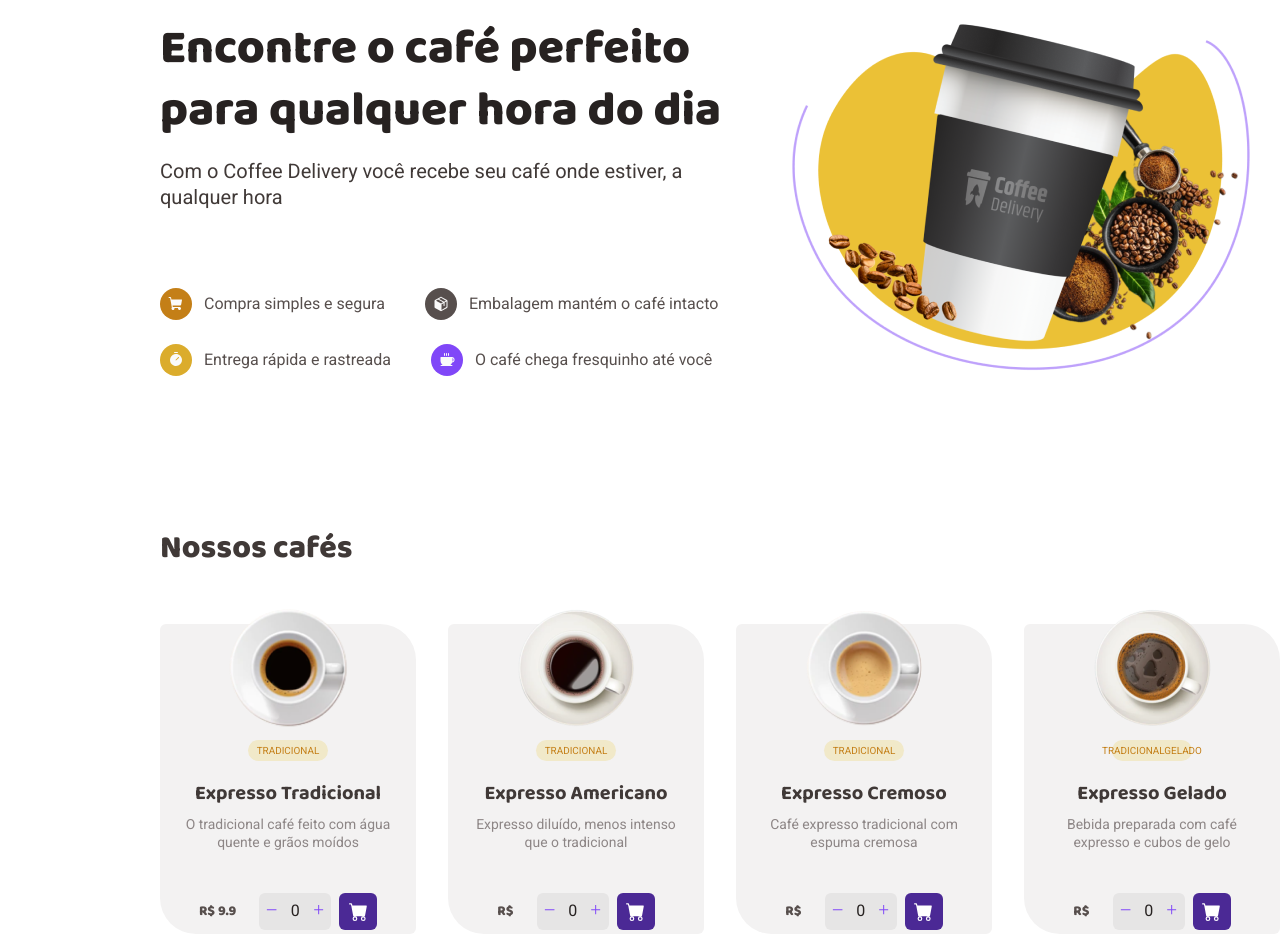
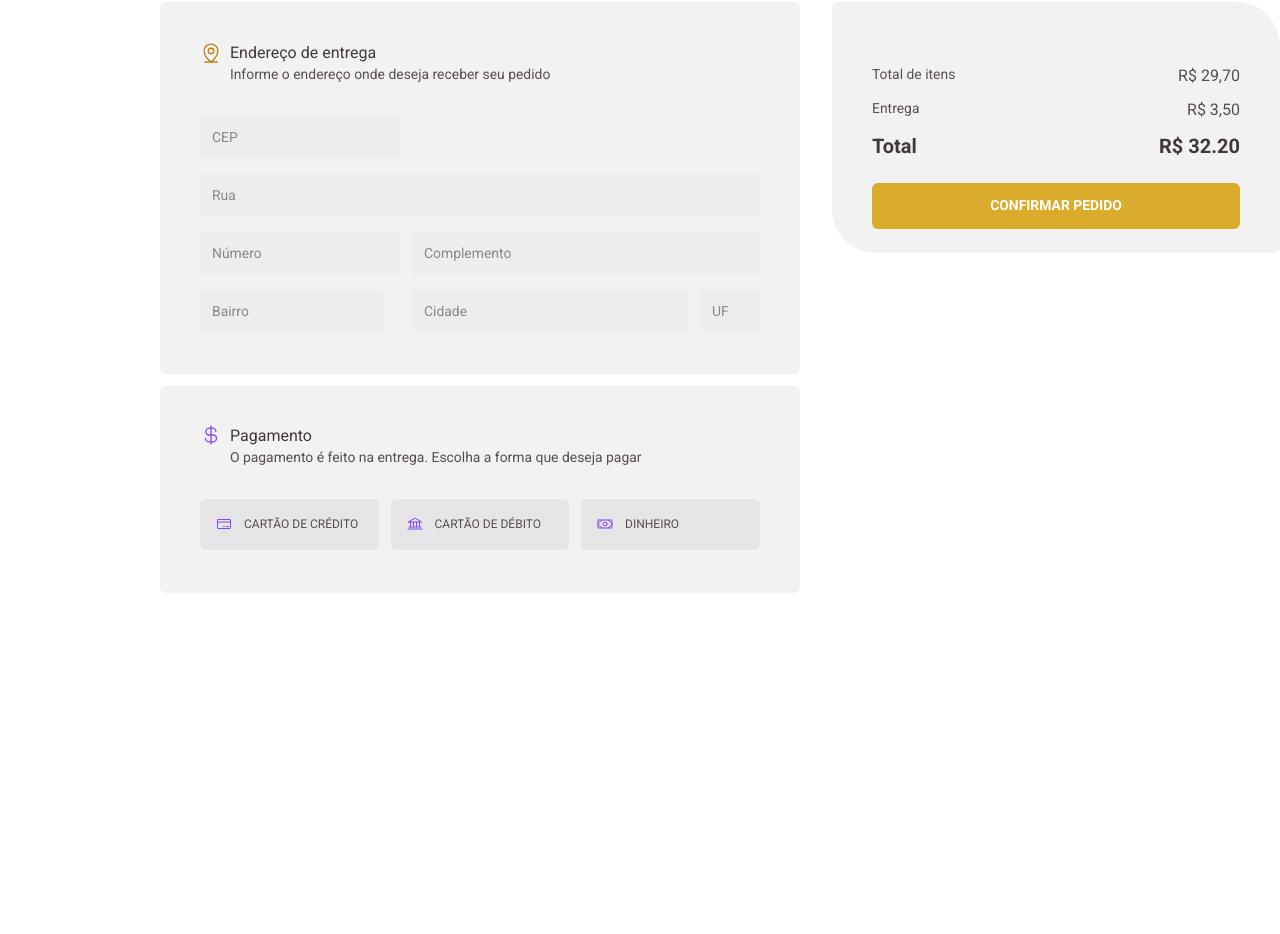
Before and after one commit to Tiago-92/Ignite-Coffee-Delivery, a React (Vite) app: page /checkout in a window 1280 px wide. Shown: the part 180-1114 px from the top of the page. After the commit the page ends 800 px from the top, so only its background shows below. Built offline with nearby package versions, Linux system fonts and the light colour scheme.

Commit message:
ajustes no carrinho de compras e criação das rotas da aplicação

```diff
--- a/package.json
+++ b/package.json
@@ -9,10 +9,12 @@
     "preview": "vite preview"
   },
   "dependencies": {
+    "immer": "^9.0.19",
     "phosphor-react": "^1.4.1",
     "react": "^18.2.0",
     "react-dom": "^18.2.0",
     "react-icons": "^4.7.1",
+    "react-router-dom": "^6.8.2",
     "styled-components": "^5.3.6"
   },
   "devDependencies": {
--- a/src/App.tsx
+++ b/src/App.tsx
@@ -1,5 +1,3 @@
-import { useState } from 'react'
-
 import { ThemeProvider } from 'styled-components'
 import { Card } from './components/Card'
 import { Header } from './components/Header'
@@ -11,8 +9,6 @@
 import { HomeContainer } from './styles'
 
 export function App() {
-  const [carts, setCarts] = useState(cart)
-
   return (
     <ThemeProvider theme={defaultTheme}>
       <HomeContainer>
@@ -20,8 +16,8 @@
         <Section />
         <h2 className="coffee-title">Nossos cafés</h2>
         <div className="coffee-container">
-          {carts.map((cart) => (
-            <Card key={String(cart.id)} data={cart} />
+          {cart.map((cart) => (
+            <Card key={String(cart.id)} coffee={cart} />
           ))}
         </div>
       </HomeContainer>
--- /dev/null
+++ b/src/Router.tsx
@@ -0,0 +1,15 @@
+import { Routes, Route } from 'react-router-dom'
+
+import { App } from './App'
+import { Checkout } from './pages/Checkout'
+import { Success } from './pages/Success'
+
+export function Router() {
+  return (
+    <Routes>
+      <Route path="/" element={<App />} />
+      <Route path="/checkout" element={<Checkout />} />
+      <Route path="/success" element={<Success />} />
+    </Routes>
+  )
+}
--- a/src/cart/index.ts
+++ b/src/cart/index.ts
@@ -11,7 +11,7 @@
     tag: ['TRADICIONAL'],
     description: 'O tradicional café feito com água quente e grãos moídos',
     price: 9.9,
-    quantity: 0,
+    quantity: 1,
   },
 
   {
@@ -20,7 +20,7 @@
     title: 'Expresso Americano',
     tag: 'TRADICIONAL',
     description: 'Expresso diluído, menos intenso que o tradicional',
-    quantity: 0,
+    quantity: 1,
   },
 
   {
@@ -29,7 +29,7 @@
     title: 'Expresso Cremoso',
     tag: 'TRADICIONAL',
     description: 'Café expresso tradicional com espuma cremosa',
-    quantity: 0,
+    quantity: 1,
   },
 
   {
@@ -38,6 +38,6 @@
     title: 'Expresso Gelado',
     tag: ['TRADICIONAL', 'GELADO'],
     description: 'Bebida preparada com café expresso e cubos de gelo',
-    quantity: 0,
+    quantity: 1,
   },
 ]
--- a/src/components/Card/index.tsx
+++ b/src/components/Card/index.tsx
@@ -1,50 +1,66 @@
 /* eslint-disable jsx-a11y/alt-text */
-import { useContext } from 'react'
-
 import { CardContainer } from './styles'
 
 import { AiOutlinePlus, AiOutlineMinus } from 'react-icons/ai'
 import { BsCartFill } from 'react-icons/bs'
-
+import { useContext, useState } from 'react'
 import { CartContext } from '../../contexts/CartContext'
 
-interface CardProps {
-  data: {
+export interface Coffee {
   id: number
   img: string
-    tag: []
+  tag: string[]
   title: string
   description: string
   price: number
   quantity: number
 }
+
+interface CoffeeProps {
+  coffee: Coffee
 }
 
-export function Card({ data }: CardProps) {
-  const { handleAddQuantity, handleClearQuantity, handleAddToCart, quantity } =
-    useContext(CartContext)
+export function Card({ coffee }: CoffeeProps) {
+  const [quantity, setQuantity] = useState(1)
+  const { handleAddCoffeeToCart } = useContext(CartContext)
+
+  function addQuantity() {
+    setQuantity(quantity + 1)
+  }
+
+  function removeQuantity() {
+    setQuantity(quantity - 1)
+  }
+
+  function handleAddToCart() {
+    const coffeToAdd = {
+      ...coffee,
+      quantity,
+    }
+    handleAddCoffeeToCart(coffeToAdd)
+  }
   return (
     <CardContainer>
-      <img src={data.img} />
+      <img src={coffee.img} />
 
-      <span className="tag">{data.tag}</span>
-      <p className="coffee-name">{data.title}</p>
-      <p className="coffee-description">{data.description}</p>
+      <span className="tag">{coffee.tag}</span>
+      <p className="coffee-name">{coffee.title}</p>
+      <p className="coffee-description">{coffee.description}</p>
 
       <div className="price-and-quantity">
-        <div className="buy">R$ {data.price}</div>
+        <div className="buy">R$ {coffee.price}</div>
 
         <span>
-          <button onClick={() => handleClearQuantity(data.quantity)}>
+          <button disabled={quantity <= 1} onClick={removeQuantity}>
             <AiOutlineMinus color="#8047f8" />
           </button>
           {quantity}
-          <button onClick={() => handleAddQuantity(data.quantity)}>
+          <button onClick={addQuantity}>
             <AiOutlinePlus color="#8047f8" />
           </button>
         </span>
 
-        <button className="add-cart" onClick={() => handleAddToCart(data.id)}>
+        <button className="add-cart" onClick={handleAddToCart}>
           <BsCartFill size={19} />
         </button>
       </div>
--- a/src/components/CoffeeCard/index.tsx
+++ b/src/components/CoffeeCard/index.tsx
@@ -1,39 +1,15 @@
+import { useContext } from 'react'
+import { CartContext } from '../../contexts/CartContext'
+import { ItemsInCart } from '../ItemsInCart'
 import { CoffeCardContainer } from './styles'
 
-import traditionalCoffee from '../../assets/traditional-coffee.png'
-
-import { Plus, Minus, Trash } from 'phosphor-react'
-import { Button } from '../Button'
-
 export function CoffeeCard() {
+  const { cartItems } = useContext(CartContext)
   return (
     <CoffeCardContainer>
-      <div className="coffee-details">
-        <div className="coffee-type">
-          <img
-            src={traditionalCoffee}
-            alt="imagem de uma xicára com café tipo latte"
-          />
-          <p>Expresso Tradicional</p>
-          <span>R$ 9,90</span>
-        </div>
-
-        <div className="quantity">
-          <span>
-            <button>
-              <Minus color="#8047f8" />
-            </button>
-            1
-            <button>
-              <Plus color="#8047f8" />
-            </button>
-          </span>
-          <div>
-            <Button title="REMOVER" icon={Trash} />
-          </div>
-        </div>
-      </div>
-
+      {cartItems.map((cart) => (
+        <ItemsInCart key={cart.id} coffee={cart} />
+      ))}
       <div className="itens">
         <p>Total de itens</p>
         <span>R$ 29,70</span>
--- /dev/null
+++ b/src/components/ItemsInCart/index.tsx
@@ -0,0 +1,36 @@
+import { Plus, Minus, Trash } from 'phosphor-react'
+import { CartItem } from '../../contexts/CartContext'
+import { Button } from '../Button'
+import { ItemsContainer } from './styles'
+
+interface ItemsProps {
+  coffee: CartItem
+}
+export function ItemsInCart({ coffee }: ItemsProps) {
+  return (
+    <ItemsContainer>
+      <img src={coffee.img} alt="" />
+      <div className="coffee-details">
+        <div className="coffee-type">
+          <p>{coffee.title}</p>
+          <span>{coffee.price}</span>
+        </div>
+
+        <div className="quantity">
+          <span>
+            <button>
+              <Minus color="#8047f8" />
+            </button>
+            1
+            <button>
+              <Plus color="#8047f8" />
+            </button>
+          </span>
+          <div>
+            <Button title="REMOVER" icon={Trash} />
+          </div>
+        </div>
+      </div>
+    </ItemsContainer>
+  )
+}
--- /dev/null
+++ b/src/components/ItemsInCart/styles.ts
@@ -0,0 +1,97 @@
+import styled from 'styled-components'
+
+export const ItemsContainer = styled.div`
+  display: flex;
+  gap: 1.5rem;
+
+  margin-bottom: 1.5rem;
+
+  img {
+    width: 4rem;
+    height: 4rem;
+  }
+  .coffee-details {
+    width: 23rem;
+    height: 5rem;
+
+    border-bottom: 1px solid ${(props) => props.theme['base-button']};
+
+    .coffee-type {
+      display: flex;
+      img {
+        width: 4rem;
+        height: 4rem;
+      }
+
+      p {
+        margin-left: 1.25rem;
+
+        font-family: 'Roboto', sans-serif;
+        font-size: 1rem;
+        font-weight: 400;
+        line-height: 1.31rem;
+        color: ${(props) => props.theme['base-subtitle']};
+      }
+
+      span {
+        margin-left: 4.9rem;
+
+        font-family: 'Roboto', sans-serif;
+        font-size: 1rem;
+        font-weight: 700;
+        line-height: 1.31rem;
+        color: ${(props) => props.theme['base-text']};
+      }
+    }
+
+    .quantity {
+      display: flex;
+      gap: 0.5rem;
+
+      margin-top: 0.5rem;
+      margin-left: 1.25rem;
+
+      span {
+        display: flex;
+        align-items: center;
+        justify-content: center;
+        gap: 4px;
+
+        width: 4.5rem;
+        height: 2rem;
+
+        border-radius: 6px;
+        background: ${(props) => props.theme['base-button']};
+
+        button {
+          width: 0.87rem;
+          height: 0.87rem;
+
+          border: none;
+          background: transparent;
+        }
+      }
+
+      div {
+        button {
+          width: 5.69rem;
+          height: 2rem;
+
+          display: flex;
+          justify-content: center;
+
+          font-family: 'Roboto', sans-serif;
+          font-size: 0.75rem;
+          font-weight: 400;
+          line-height: 1.19rem;
+          color: ${(props) => props.theme['base-text']};
+
+          svg {
+            width: 1rem;
+            height: 1rem;
+          }
+        }
+      }
+    }
+  }
+`
--- a/src/contexts/CartContext.tsx
+++ b/src/contexts/CartContext.tsx
@@ -1,12 +1,17 @@
-import { useState, createContext, ReactNode } from 'react'
+/* eslint-disable no-undef */
+import { useState, createContext, ReactNode, useEffect } from 'react'
 
-import { cart } from '../cart'
+import { Coffee } from '../components/Card'
+
+import { produce } from 'immer'
+
+export interface CartItem extends Coffee {
+  quantity: number
+}
 
 interface CartContextType {
-  handleAddQuantity: (quantity: number) => void
-  handleClearQuantity: (quantity: number) => void
-  handleAddToCart: (cartId: number) => void
-  quantity: number
+  cartItems: CartItem[]
+  handleAddCoffeeToCart: (coffee: CartItem) => void
 }
 
 export const CartContext = createContext({} as CartContextType)
@@ -15,39 +20,41 @@
   children: ReactNode
 }
 
+const COFFEE_STORAGE_KEY = 'coffeeDelivery:cartItens'
+
 export function CartContextProvider({ children }: CartContextProviderProps) {
-  const [carts, setCarts] = useState(cart)
-  const [quantity, setQuantity] = useState(0)
+  const [cartItems, setCartItems] = useState<CartItem[]>(() => {
+    const storedCartItens = localStorage.getItem(COFFEE_STORAGE_KEY)
+    if (storedCartItens) {
+      return JSON.parse(storedCartItens)
+    }
+    return []
+  })
 
-  function handleAddQuantity() {
-    setQuantity(quantity + 1)
+  function handleAddCoffeeToCart(coffee: CartItem) {
+    const coffeeAlreadyExistisInCart = cartItems.findIndex(
+      (cartItem) => cartItem.id === coffee.id,
+    )
+
+    const newCart = produce(cartItems, (draft) => {
+      if (coffeeAlreadyExistisInCart < 0) {
+        draft.push(coffee)
+      } else {
+        draft[coffeeAlreadyExistisInCart].quantity += coffee.quantity
+      }
+    })
+    setCartItems(newCart)
   }
 
-  function handleClearQuantity() {
-    setQuantity(quantity - 1)
-  }
-
-  function handleAddToCart(cartId: number) {
-    const newCart = carts.map((cart) => {
-      if (cart.id === cartId) {
-        return {
-          ...cart,
-          quantity,
-        }
-      }
-      return cart
-    })
-    setCarts(newCart)
-    console.log(newCart)
-  }
+  useEffect(() => {
+    localStorage.setItem(COFFEE_STORAGE_KEY, JSON.stringify(cartItems))
+  }, [cartItems])
 
   return (
     <CartContext.Provider
       value={{
-        handleAddQuantity,
-        handleClearQuantity,
-        handleAddToCart,
-        quantity,
+        cartItems,
+        handleAddCoffeeToCart,
       }}
     >
       {children}
--- a/src/main.tsx
+++ b/src/main.tsx
@@ -1,22 +1,25 @@
 import React from 'react'
 import ReactDOM from 'react-dom/client'
 import { ThemeProvider } from 'styled-components'
+import { BrowserRouter } from 'react-router-dom'
 
-import { App } from './App'
 import { CartContextProvider } from './contexts/CartContext'
-// import { Checkout } from './pages/Checkout'
 // import { Success } from './pages/Success'
 
 import { GlobalStyle } from './styles/global'
 import { defaultTheme } from './styles/themes/default'
 
+import { Router } from './Router'
+
 ReactDOM.createRoot(document.getElementById('root') as HTMLElement).render(
   <React.StrictMode>
     <ThemeProvider theme={defaultTheme}>
-      <CartContextProvider>
+      <BrowserRouter>
+        <CartContextProvider>
+          <Router />
+        </CartContextProvider>
         <GlobalStyle />
-        <App />
-      </CartContextProvider>
+      </BrowserRouter>
     </ThemeProvider>
   </React.StrictMode>,
 )
--- a/src/pages/Checkout/index.tsx
+++ b/src/pages/Checkout/index.tsx
@@ -1,11 +1,18 @@
+/* eslint-disable array-callback-return */
 import { Container } from './styles'
 
 import { Form } from '../../components/Form'
 import { Header } from '../../components/Header'
 import { Payment } from '../../components/Payment'
+
 import { CoffeeCard } from '../../components/CoffeeCard'
+import { useContext } from 'react'
+import { CartContext } from '../../contexts/CartContext'
 
 export function Checkout() {
+  const { cartItems } = useContext(CartContext)
+  console.log(cartItems)
+
   return (
     <Container>
       <Header />
@@ -16,8 +23,10 @@
           <Payment />
         </div>
         <div className="second-container">
-          <h1 className="title-2">Cafés selecionados</h1>
-          <CoffeeCard />
+          <>
+            <h1 className="title-2">Cafés selecionados</h1>
+            <CoffeeCard />
+          </>
         </div>
       </div>
     </Container>
```
Also changed, not shown: src/components/CoffeeCard/styles.ts (+0 -86 lines), 1 other file (tests, documents, lock files or other folders). Lines whose indentation alone changed are shown as unchanged.
